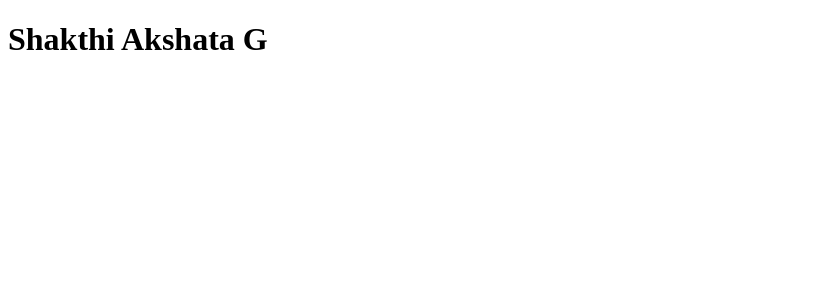
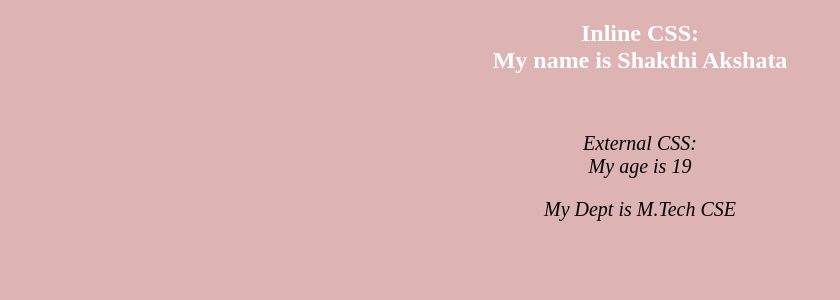
Before and after one commit to shakthi000/full-stack_training, a React (Vite) app in the folder vite-project/: page / in a window 1280 px wide. Shown: the top 300 px of the page, without its empty margins (0-840 px from the left). Built offline with nearby package versions, Linux system fonts and the light colour scheme.

Commit message:
Assignment-2 Updated

```diff
--- a/vite-project/src/App.css
+++ b/vite-project/src/App.css
@@ -0,0 +1,11 @@
+*{
+    background-color: rgb(222, 179, 179);
+}
+.MyDetails{
+    font-family: 'Times New Roman';
+    font-size: 20px;
+    font-weight: 5px;
+    font-style: italic;
+    color:rgb(0, 0, 0);
+    text-align: center;
+}
--- a/vite-project/src/App.jsx
+++ b/vite-project/src/App.jsx
@@ -1,14 +1,30 @@
 import { useState } from 'react'
 import reactLogo from './assets/react.svg'
 import viteLogo from '/vite.svg'
-import './App.css'
+import './App.css' //external css
 
-function App() {
-  const [count, setCount] = useState(0)
+function App() { //function
+  let name="Shakthi Akshata"
 
+  const MyDetails={ //calling objects
+    name: "Shakthi Akshata",
+    age: 19,
+    dept: "M.Tech CSE"
+  }
+
+  //alert and console log
+  alert(`Hello!`)
+  console.log(`My name is ${MyDetails.name}`)
+
+  //return statement
   return (
     <>
-      <h1>Shakthi Akshata G</h1>
+      {/*inline css*/}
+      <h2 style={{textAlign:"center",color:"white"}}>Inline CSS: <br /> My name is {MyDetails.name}</h2>
+      <br />
+      {/*external css*/}
+      <p className='MyDetails'>External CSS: <br /> My age is {MyDetails.age} </p>
+      <p className='MyDetails'>My Dept is {MyDetails.dept}</p>
     </>
   )
 }
```
